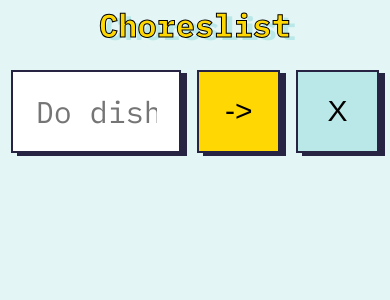
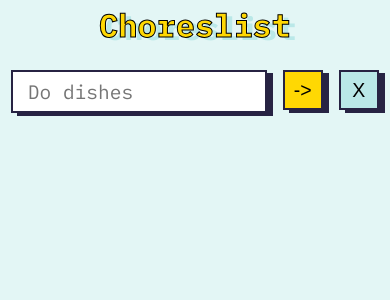
Before and after one commit to jeff-eng/choreslist, a React (Vite) app: page / in a window 390 px wide. Shown: the top 300 px of the page. Built offline with nearby package versions, Linux system fonts and the light colour scheme.

Commit message:
Used clamp function to set min and max font size while using viewport width to scale.

```diff
--- a/src/styles/chore-form-controls.css
+++ b/src/styles/chore-form-controls.css
@@ -7,11 +7,11 @@
 }
 
 .input-group__input {
-  height: 82.75px;
+  height: clamp(40px, 10vw, 82.75px);
   width: 100%;
-  font-size: 1.875rem;
+  font-size: clamp(0.8rem, 5vw, 1.875rem);
+  font-family: 'IBM Plex Mono', monospace;
   padding: 1em 0.75em;
-  font-family: 'IBM Plex Mono', monospace;
   border: 2px solid var(--button-text-color);
   outline: none;
 }
@@ -23,15 +23,15 @@
 
 .input-group__submit-button,
 .input-group__clearall-button {
-  height: 82.75px;
-  width: 82.75px;
+  height: clamp(40px, 10vw, 82.75px);
+  width: clamp(40px, 10vw, 82.75px);
+  font-size: clamp(1rem, 5vw, 1.875rem);
 }
 
 .input-group__submit-button {
   background-color: var(--button-color);
   border: none;
   border: 2px solid var(--button-text-color);
-  font-size: 1.875rem;
 
   &:hover {
     background-color: #ffec81;
@@ -41,7 +41,6 @@
 .input-group__clearall-button {
   background-color: var(--tertiary-color);
   border: 2px solid var(--button-text-color);
-  font-size: 1.875rem;
 
   &:hover {
     border: 2px solid var(--button-color);
```
